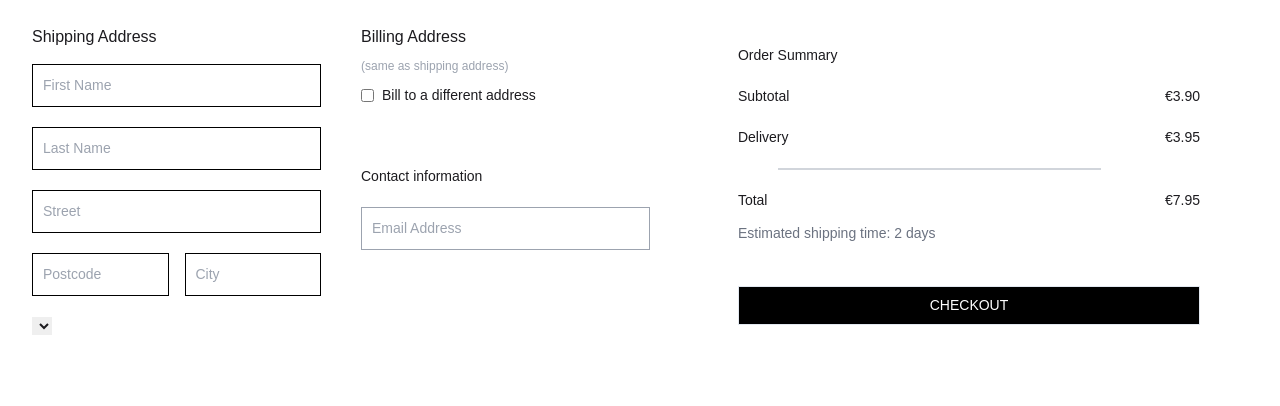
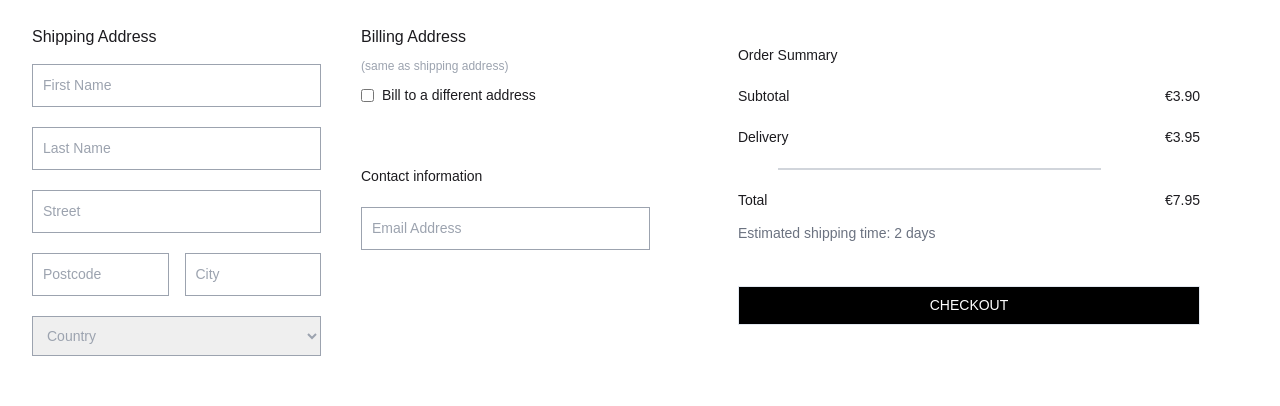
Before and after one commit to Uyiosa2607/e--commerce-frontend, a Next.js app: page /delivery in a window 1280 px wide. Shown: the part 379-785 px from the top of the page. Built offline with nearby package versions, Linux system fonts and the light colour scheme.

Commit message:
fixed styling

```diff
--- a/app/delivery/page.tsx
+++ b/app/delivery/page.tsx
@@ -15,33 +15,40 @@ export default function Delivery() {
               <h4 className="text-[16px] mb-[15px]">Shipping Address</h4>
               <form className="w-[289px]">
                 <input
-                  className="block mb-[20px] w-full p-[10px] border-[1px] border-black"
+                  className="block mb-[20px] w-full p-[10px] border-[1px] border-gray-400"
                   placeholder="First Name"
                   type="text"
                 />
                 <input
-                  className="block mb-[20px] w-full p-[10px] border-[1px] border-black"
+                  className="block mb-[20px] w-full p-[10px] border-[1px] border-gray-400"
                   placeholder="Last Name"
                   type="text"
                 />
                 <input
-                  className="block mb-[20px] w-full p-[10px] border-[1px] border-black"
+                  className="block mb-[20px] w-full p-[10px] border-[1px] border-gray-400"
                   placeholder="Street"
                   type="text"
                 />
                 <span className="flex justify-between gap-4 mb-[20px] items-center">
                   <input
-                    className="border-[1px] p-[10px] w-[50%] border-black"
+                    className="p-[10px] w-[50%] border-[1px] border-gray-400"
                     placeholder="Postcode"
                     type="text"
                   />
                   <input
-                    className="border-[1px] p-[10px] w-[50%] border-black"
+                    className="p-[10px] w-[50%] border-[1px] border-gray-400"
                     placeholder="City"
                     type="text"
                   />
                 </span>
-                <select name="" id=""></select>
+                <select
+                  className="w-full p-[10px] text-gray-400 border-[1px] border-gray-400"
+                  name=""
+                  id=""
+                >
+                  <option value="country">Country</option>
+                  <option value="#">Country</option>
+                </select>
               </form>
             </div>
           </div>
```
